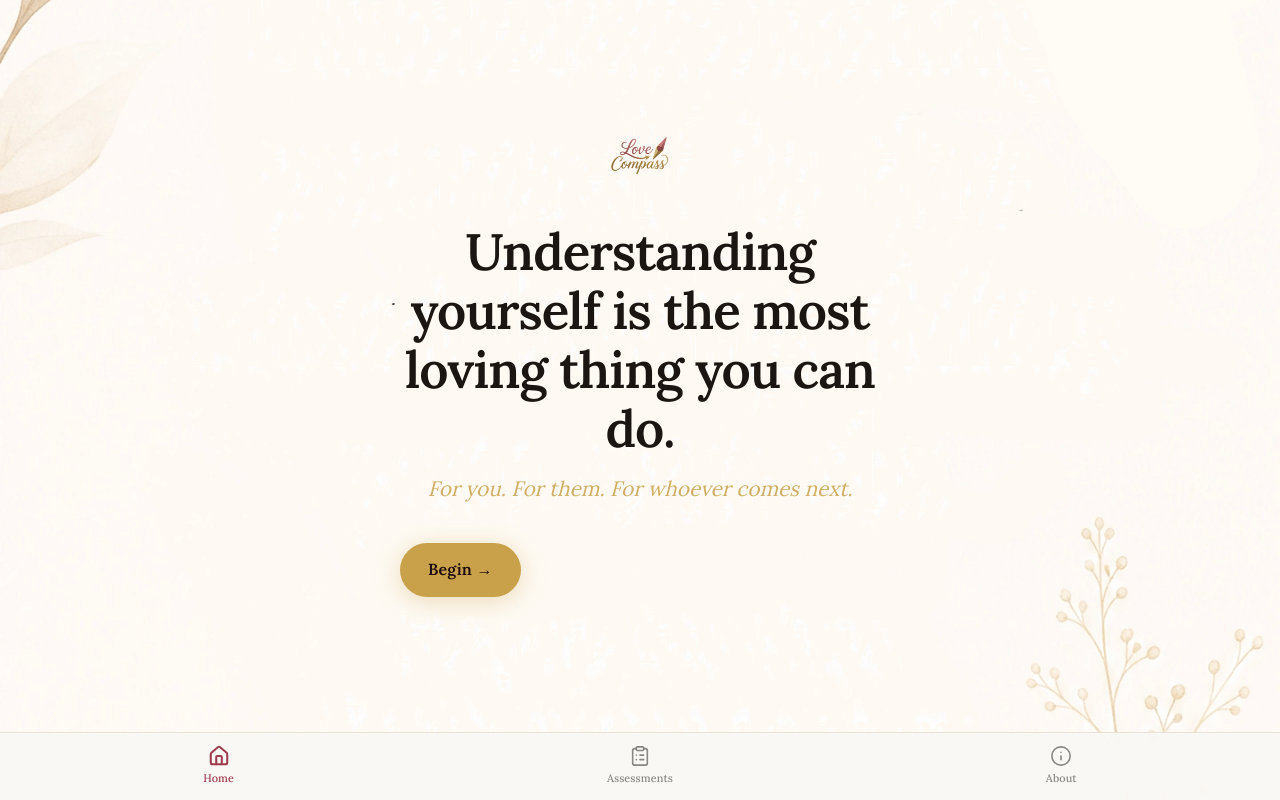
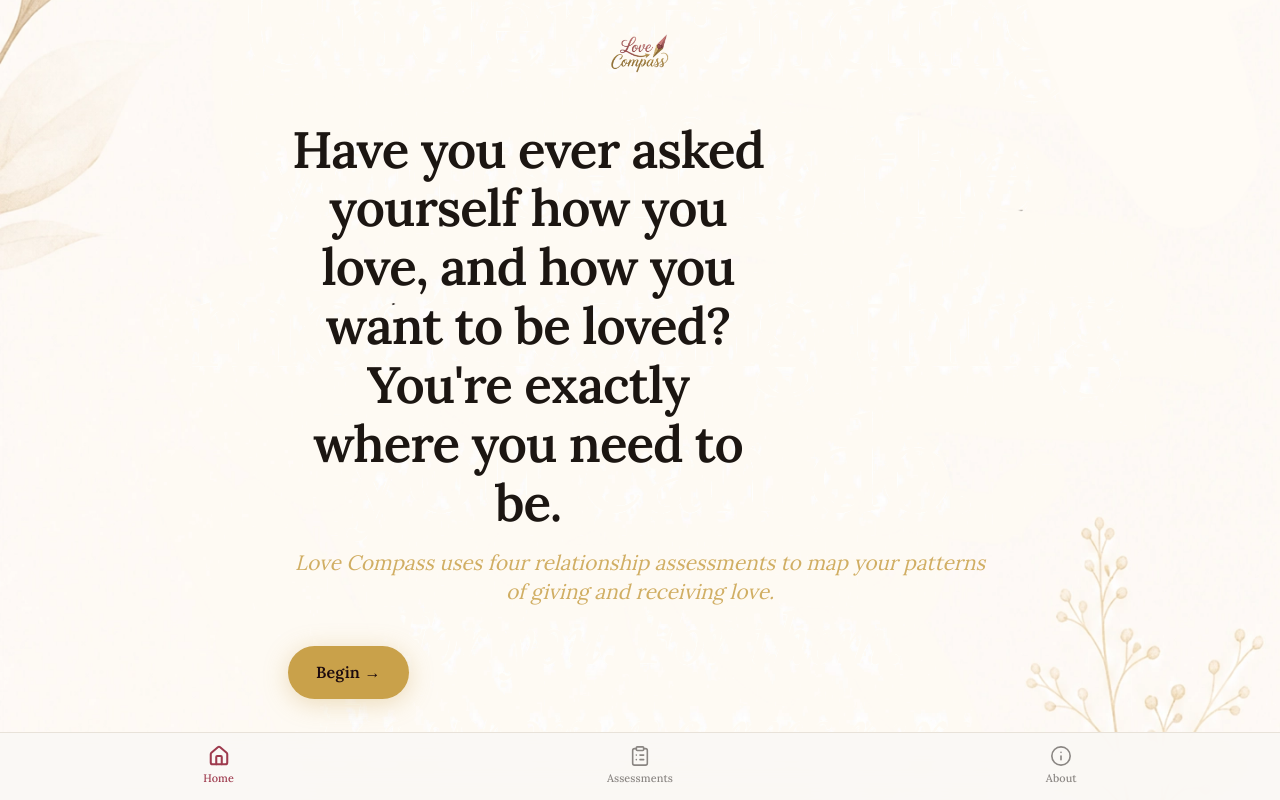
Before and after one commit to kynaruniverse/love-compass, a Next.js app: page / in a window 1280 px wide. Shown: the top 800 px of the page. Built offline with nearby package versions, Linux system fonts and the light colour scheme.

Commit message:
update page.tsx

```diff
--- a/app/page.tsx
+++ b/app/page.tsx
@@ -127,13 +127,13 @@ export default function HomePage() {
 
           <FadeIn delay={150}>
             <h1 className="lc-hero-h1">
-              Understanding yourself is the most loving thing you can do.
+              Have you ever asked yourself how you love, and how you want to be loved? You're exactly where you need to be.
             </h1>
           </FadeIn>
 
           <FadeIn delay={250}>
             <p className="lc-hero-sub">
-              For you. For them. For whoever comes next.
+              Love Compass uses four relationship assessments to map your patterns of giving and receiving love.
             </p>
           </FadeIn>
 
```
